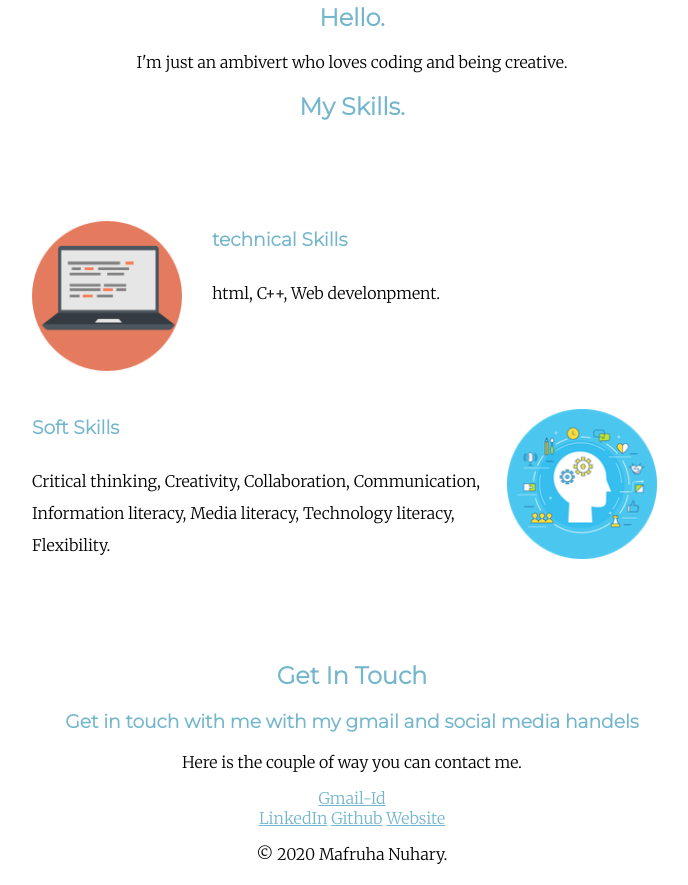
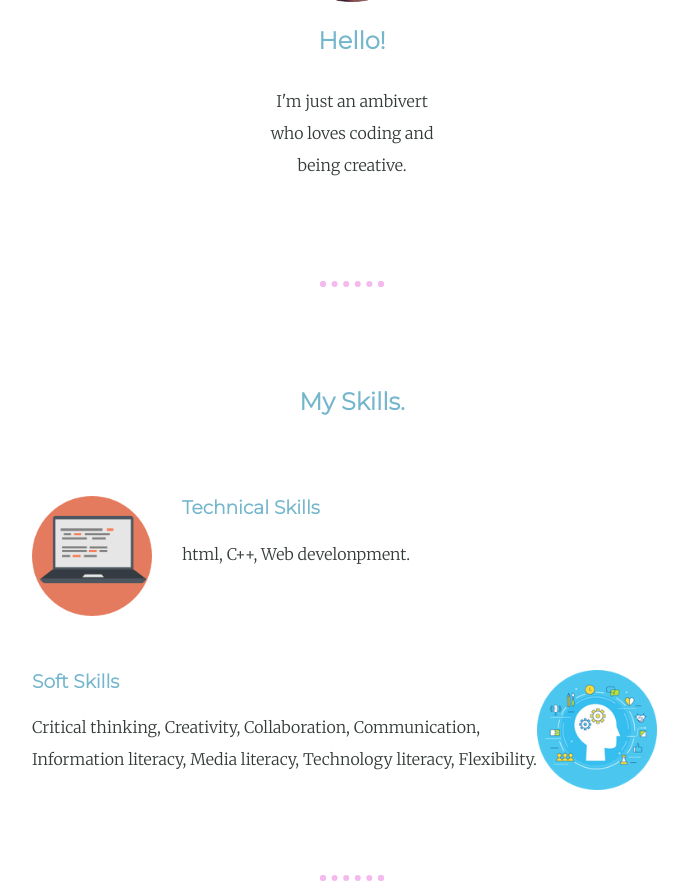
Before and after one commit to MAFRUHA-LEAVIN/LearnCss, a plain HTML site: page index.html in a window 1280 px wide. Shown: the part 758-1643 px from the top of the page, without its empty margins (288-976 px from the left). Drawn offline with Linux system fonts and the light colour scheme.

Commit message:
addedcintains

```diff
--- a/css/style.css
+++ b/css/style.css
@@ -2,6 +2,7 @@
 body{
   margin: 0px;
   text-align: center;
+  color: #333a39;
   font-family: 'Merriweather', serif;
 }
 h1{
@@ -15,24 +16,38 @@ h1{
 h2{
   color:   #74b6cc ;
   font-family: 'Montserrat', sans-serif;
+  padding-bottom: 10px;
 }
 h3{
   color:   #74b6cc ;
   font-family: 'Montserrat', sans-serif;
 }
+p{
+  line-height: 2;
+}
 
 div{
-background-color:  white;
+background-color:  ;
 
 }
 img{
   position: relative;
 
 }
+hr{
+  border: dotted rgb(245, 186, 237) 6px;
+  border-bottom: none;
+  width: 4%;
+  margin: 100px auto 100px auto;
+}
 .top-cloud{
   position: absolute;
  right: 800px;
  top: 50px;
+}
+.intro{
+  width: 170px;
+  margin: auto;
 }
 .bottom-cloud{
   position: absolute;
@@ -45,27 +60,40 @@ position: relative;
 padding-top: 100px;
 }
 .middle-container{
-background-color: ;
+background-color:white ;
+margin:100px auto 100px auto ;
 }
-.botom-contaimer{
+.bottom-container{
+  background-color: #A6DCEF;
+ padding-bottom: 10px;
+ padding-top: 20px;
 
+ line-height: 3;
 }
 .soft-skills{
-  width: 150px;
-  height: 150px;
+  width: 120px;
+  height: 120px;
   float: right;
   margin-right: 15px;
 
 }
 .tech-skills{
-  width: 150px;
-  height: 150px;
+  width: 120px;
+  height: 120px;
   float:  left;
   margin-right: 30px;
 
 }
 a{
   color:   #74b6cc;
+  font-family: 'Montserrat', sans-serif;
+  margin:10px 20px ;
+  text-decoration: none;
+
+
+}
+a:hover{
+  color: rgb(245, 186, 237);
 }
 .p1{
   font-weight: normal;
@@ -75,7 +103,18 @@ a{
 .skill-row{
   width: 50%;
   margin: auto;
+  margin: 70px auto 100px auto;
+  text-align: left;
+
+}
+.pdot{
+ font-size: 40px;
+ color:  rgb(245, 186, 237);
+}
+.p3{
+  color:whitesmoke;
+}
+.contact-massage{
+  width: 26%;
   margin: 100px auto 100px auto;
-  text-align: left;
-  line-height: 2;
 }
--- a/index.html
+++ b/index.html
@@ -21,17 +21,18 @@
 
     <div class="middle-container">
       <div class="profile">
-        <img src="css/images/profile.png" alt="mafruha">
-        <h2>Hello.</h2>
-        <p>I'm just an ambivert who loves coding and being creative. </p>
+        <img src="css/images/profile.png" alt="mafruha" width="150px" height="150px">
+        <h2>Hello!</h2>
+        <p class="intro">I'm just an ambivert who loves coding and being creative. </p>
       </div>
+      <hr>
 
       <div class="skills">
         <h2>My Skills.</h2>
         <div class="skill-row">
 
           <img class="tech-skills" src="css/images/skills.png" alt="">
-          <h3>technical Skills</h3>
+          <h3>Technical Skills</h3>
 
           <p>html, C++, Web develonpment.</p>
         </div>
@@ -49,22 +50,22 @@
             Flexibility.</p>
         </div>
       </div>
-
+     <hr>
       <div class="contact-me">
         <h2>Get In Touch</h2>
         <h3>Get in touch with me with my  gmail and social media handels</h3>
-        <p>Here is the couple of way you can contact me.</p>
+        <p class="contact-massage">Are you looking for web developer with a creative mind? Contact me I would love to find a creative way solve you problem!</p>
 
-        <a class="" href="css/mail.html">Gmail-Id
+        <a class="" href="css/mail.html">Gmail-Id</a>
       </div>
     </div>
 
 
     <div class="bottom-container">
-      <a class="footer-link" href="https://www.linkedin.com/in/mafruha-nuhary-7a6a131a3/">LinkedIn</a>
+      <a class="footer-link" href="https://www.linkedin.com/in/mafruha-nuhary-7a6a131a3/">Linkedin</a>
       <a class="footer-link" href="https://github.com/MAFRUHA-LEAVIN">Github</a>
       <a class="footer-link" href="https://www.appbrewery.co/">Website</a>
-      <p>© 2020 Mafruha Nuhary.</p>
+      <p class="p3">© 2020 Mafruha Nuhary.</p>
     </div>
 
   </body>
```
